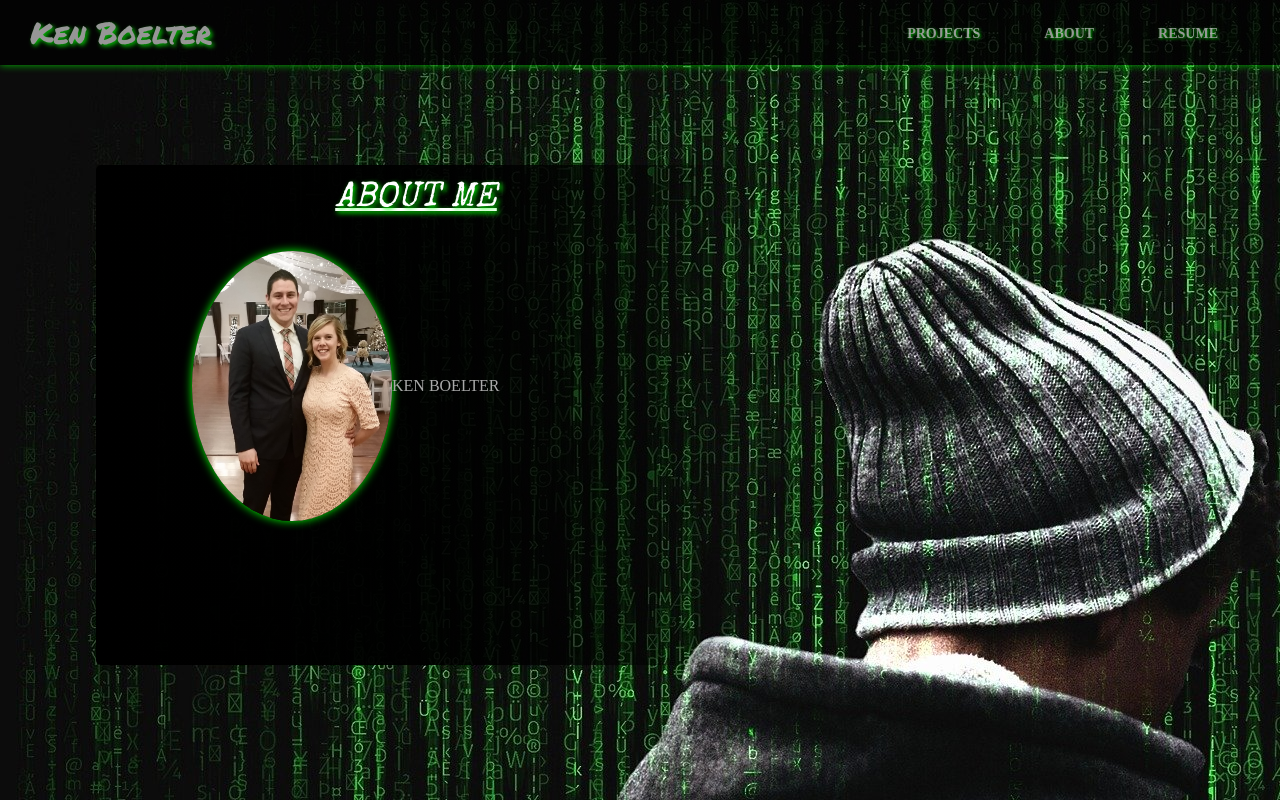
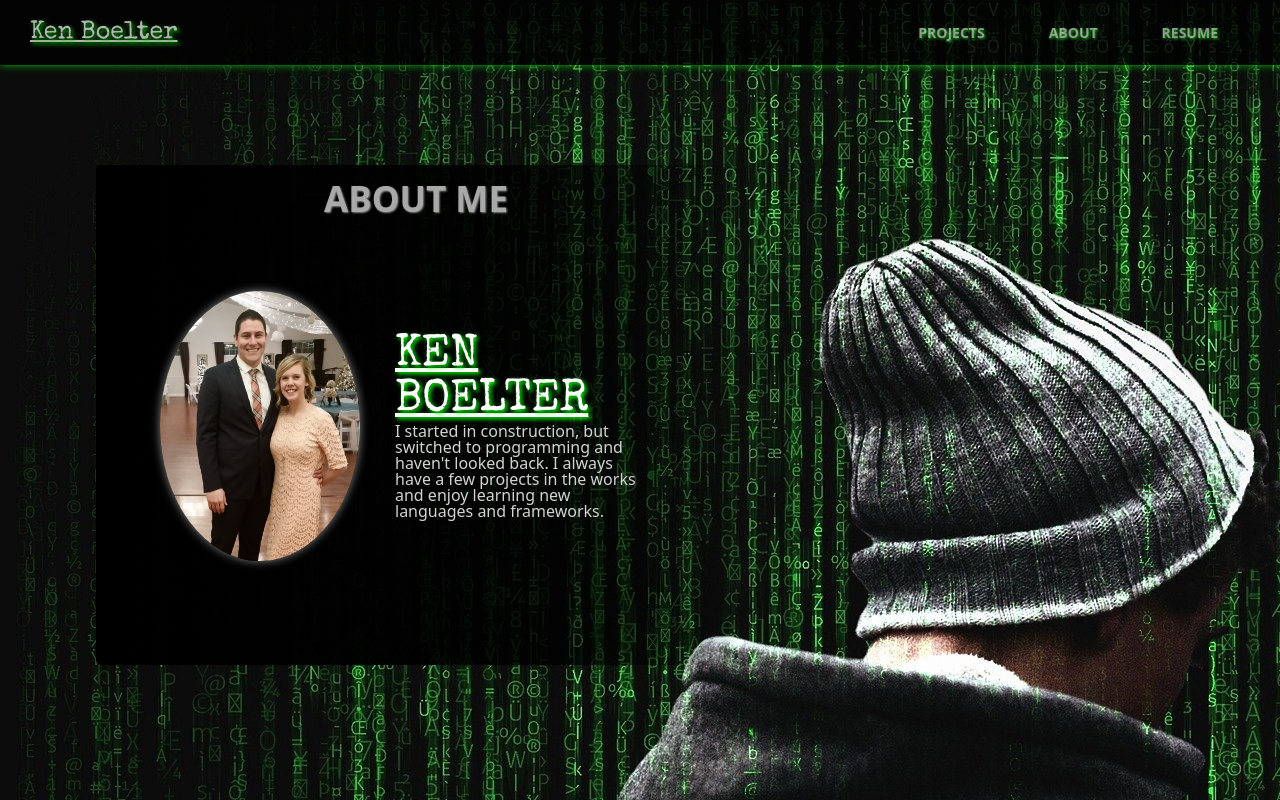
Before and after one commit to krboelter/my-portfolio, a React (Create React App) app: page / in a window 1280 px wide. Built offline with nearby package versions, Linux system fonts and the light colour scheme.

Commit message:
progress on about

```diff
--- a/src/components/About.js
+++ b/src/components/About.js
@@ -8,7 +8,12 @@ export default function About() {
             <H2>ABOUT ME</H2>
             <Content>
                 <Portrate src={picture}/>
-                <H1>KEN BOELTER</H1>
+                <DesContainer>
+                    <H1>KEN BOELTER</H1>
+		            <Description>I started in construction, but switched to programming and haven't looked back. I always have a few projects in the works and enjoy
+			            learning new languages and frameworks.
+		            </Description>
+		        </DesContainer>
             </Content>
         </Container>
     )
@@ -25,12 +30,11 @@ const Container = styled.div`
 `
 
 const H2 = styled.h2`
-    color: white;
-    font-family: "Special Elite", cursive;
-    font-style: italic;
+    color: darkgray;
+    font-family: "Noto Sans", sans-serif;
     font-size: 35px;
-    text-decoration: underline;
-    text-shadow: 2px 2px 5px #00ff00;
+    font-weight: bold;
+    text-shadow: 1px 1px 2px gray;
     margin-bottom: 35px;
     margin-top: 16px;
 `
@@ -39,16 +43,37 @@ const Content = styled.div`
     display: flex;
     flex-direction: row;
     align-items: center;
-    margin: 0 15%;
-`
-
-const H1 = styled.h1`
-    color: darkgray;
+    margin: 2.5rem 10%;
 `
 
 const Portrate = styled.img`
     width: 200px;
     height: 270px;
     border-radius: 50%;
-    box-shadow: 0 0 10px #00ff00;
+    box-shadow: 0 0 10px gray;
 `
+
+const DesContainer = styled.div`
+    width: 50%;
+    display: flex;
+    flex-direction: column;
+    align-items: center;
+    margin-left: 35px;
+`
+
+const H1 = styled.h1`
+    color: white;
+    width: 100%;
+    font-family: 'Special Elite', cursive;
+    font-size: 45px;
+    text-shadow: 2px 2px 4px #00ff00;
+    text-decoration: underline;
+    text-align: left;
+`
+
+const Description = styled.p`
+    color: lightgray;
+    width: 100%;
+    font-family: 'Noto Sans', sans-serif;
+    text-align: left;
+`
--- a/src/components/Navigation.js
+++ b/src/components/Navigation.js
@@ -28,10 +28,11 @@ const Nav = styled.div`
 `
 const H3 = styled.h3`
     margin: 0 30px;
-    font-family: 'Permanent Marker', cursive;
-    font-size: 30px;
-    color: lightgray;
+    font-family: 'Special Elite', cursive;
+    font-size: 25px;
+    color: white;
     text-shadow: 2px 2px 4px #00ff00;
+    text-decoration: underline;
     position: fixed;
 `
 const Ul = styled.ul`
@@ -44,7 +45,7 @@ const Ul = styled.ul`
 
 const Li = styled.li`
     padding: 0.8rem 2rem;
-    transition: 350ms;
+    transition: 400ms;
 
     &:hover{
         box-shadow: 0 4px 6px #00ff00;
@@ -53,7 +54,7 @@ const Li = styled.li`
 `
 
 const A = styled.a`
-    font-family: 'Sentury Gothic', san-serif;
+    font-family: 'Noto Sans', san-serif;
     font-size: 14px;
     font-weight: bold;
     color: lightgray;
```
